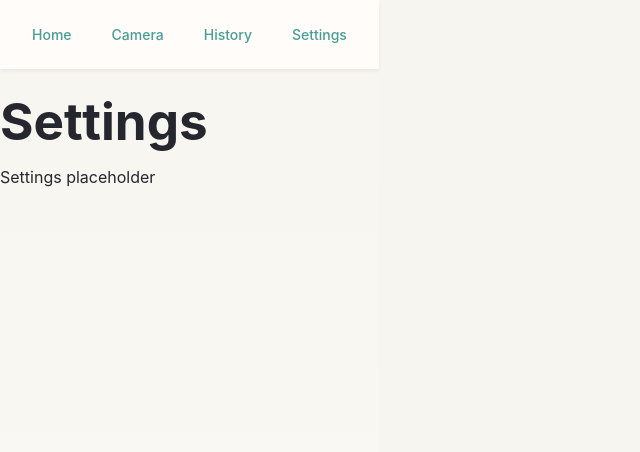
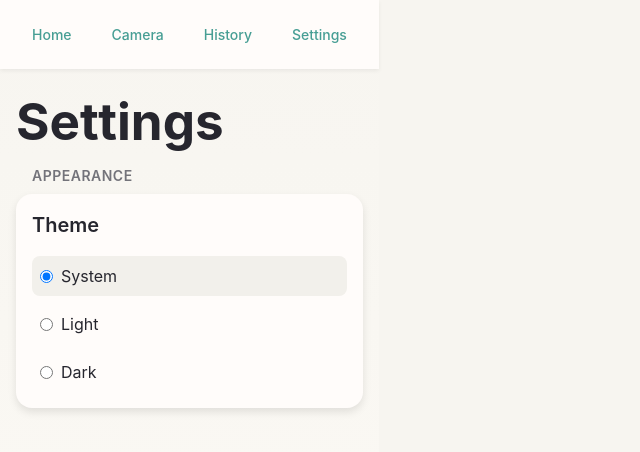
Before and after one commit to Moty/ralph_test_5, a React (Vite) app in the folder web/: page /settings in a window 1280 px wide. Shown: the top 452 px of the page, without its empty margins (0-640 px from the left). Built offline with nearby package versions, Linux system fonts and the light colour scheme; no server answers; sample sign-in values are in the browser's storage.

Commit message:
feat: US-012 - Create settings page with theme toggle

```diff
--- a/web/src/pages/Settings.tsx
+++ b/web/src/pages/Settings.tsx
@@ -1,8 +1,69 @@
+import { useState, useEffect } from 'react';
+import { Card, SectionHeader } from '../components/ui';
+
+type Theme = 'system' | 'light' | 'dark';
+
 export default function Settings() {
+  const [theme, setTheme] = useState<Theme>('system');
+
+  useEffect(() => {
+    const savedTheme = localStorage.getItem('theme') as Theme | null;
+    if (savedTheme) {
+      setTheme(savedTheme);
+      applyTheme(savedTheme);
+    }
+  }, []);
+
+  const applyTheme = (newTheme: Theme) => {
+    const root = document.documentElement;
+
+    if (newTheme === 'system') {
+      const prefersDark = window.matchMedia('(prefers-color-scheme: dark)').matches;
+      root.classList.toggle('dark-theme', prefersDark);
+    } else {
+      root.classList.toggle('dark-theme', newTheme === 'dark');
+    }
+  };
+
+  const handleThemeChange = (newTheme: Theme) => {
+    setTheme(newTheme);
+    localStorage.setItem('theme', newTheme);
+    applyTheme(newTheme);
+  };
+
   return (
-    <div>
+    <div className="container">
       <h1>Settings</h1>
-      <p>Settings placeholder</p>
+
+      <SectionHeader>Appearance</SectionHeader>
+      <Card style={{ padding: 'var(--spacing-md)' }}>
+        <h3 style={{ marginTop: 0, marginBottom: 'var(--spacing-md)' }}>Theme</h3>
+        <div style={{ display: 'flex', flexDirection: 'column', gap: 'var(--spacing-sm)' }}>
+          {(['system', 'light', 'dark'] as const).map((option) => (
+            <label
+              key={option}
+              style={{
+                display: 'flex',
+                alignItems: 'center',
+                padding: 'var(--spacing-sm)',
+                cursor: 'pointer',
+                borderRadius: 'var(--border-radius-sm)',
+                backgroundColor: theme === option ? 'var(--color-surface-secondary)' : 'transparent',
+              }}
+            >
+              <input
+                type="radio"
+                name="theme"
+                value={option}
+                checked={theme === option}
+                onChange={(e) => handleThemeChange(e.target.value as Theme)}
+                style={{ marginRight: 'var(--spacing-sm)' }}
+              />
+              <span style={{ textTransform: 'capitalize' }}>{option}</span>
+            </label>
+          ))}
+        </div>
+      </Card>
     </div>
   );
 }
--- a/web/src/styles/theme.css
+++ b/web/src/styles/theme.css
@@ -34,6 +34,19 @@
   /* Light mode text colors */
   --color-text-primary: rgb(38, 38, 46);
   --color-text-secondary: rgb(115, 115, 122);
+
+  /* Surface colors */
+  --color-surface-primary: rgb(255, 252, 250);
+  --color-surface-secondary: rgb(242, 240, 235);
+
+  /* UI colors */
+  --color-error: rgb(217, 115, 102);
+  --color-success: rgb(89, 153, 140);
+
+  /* Border */
+  --border-radius-sm: 8px;
+  --border-radius-md: 12px;
+  --border-radius-lg: 16px;
 
   /* Spacing system */
   --spacing-xs: 4px;
@@ -76,7 +89,8 @@
 }
 
 /* Dark mode variants - deep rich dark (Charcoal/Navy) */
-[data-theme="dark"] {
+[data-theme="dark"],
+.dark-theme {
   --color-background-primary: rgb(20, 26, 31);
   --color-background-secondary: rgb(31, 36, 41);
   --color-card-background: rgb(41, 46, 51);
```
Also changed, not shown: 2 other files (tests, documents, lock files or other folders).
